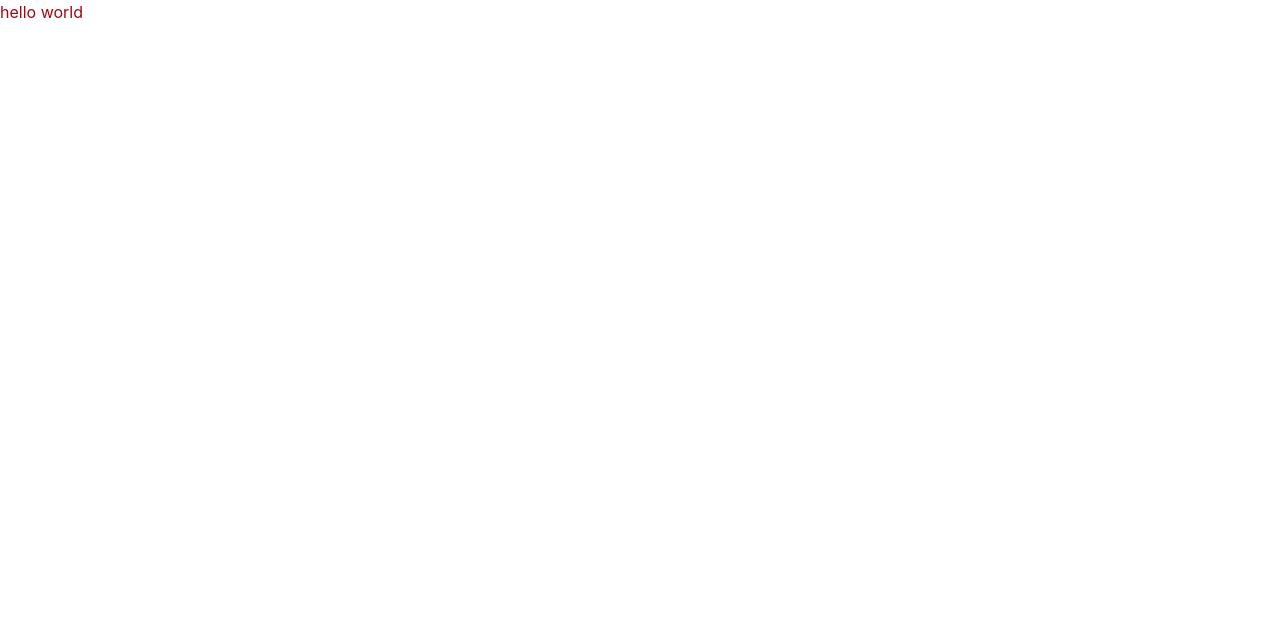
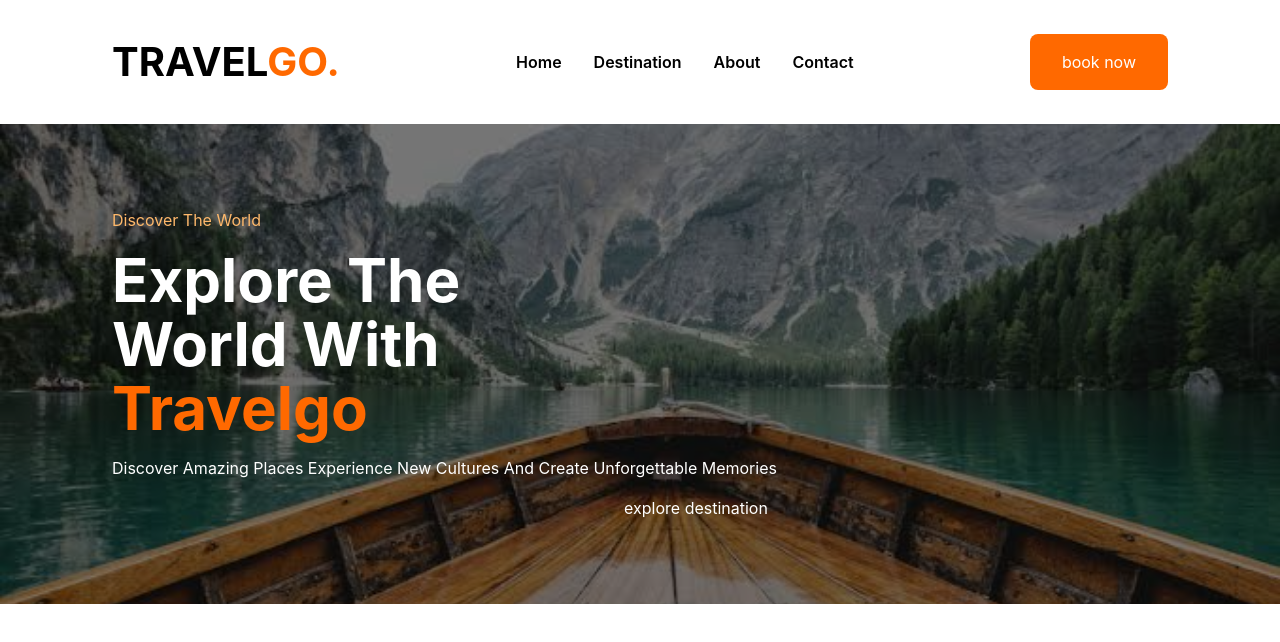
Before and after one commit to aymane-marki/TravelGo, a website: page index.html in a window 1280 px wide. Drawn offline with Linux system fonts and the light colour scheme.

Commit message:
add header and main section to index.html; include multiple images

```diff
--- a/index.html
+++ b/index.html
@@ -6,8 +6,35 @@
     <title>Document</title>
     <link rel="stylesheet" href="./public/css/output.css">
 </head>
-<body>
-    <h1 class="text-red-800 "> hello world</h1>
+<body class="font-['Arial',sans-serif'] capitalize">
+    <!-- header -->
+    <header class="flex justify-between items-center px-[7rem] py-[2rem]">
+        <div class="">
+            <p class="text-[40px] font-bold uppercase">travel<span class="text-orange-500">go.</span></p>
+        </div>
 
+        <nav class=" flex gap-[2rem] font-semibold">
+            <a href="">home</a>
+            <a href="">destination</a>
+            <a href="">about</a>
+            <a href="">contact</a>
+        </nav>
+
+        <div>
+            <button class="bg-orange-500 text-white px-[2rem] py-[1rem] rounded-[8px]">book now</button>
+        </div>
+    </header>
+    <!-- main -->
+    <main>
+        <!-- first section -->
+        <section class="bg-[url(/public/images/images.png)] w-full h-[60vh] bg-no-repeat bg-cover bg-center">
+            <div class="w-full h-full bg-black/50 flex flex-col justify-center pl-[7rem] gap-[1rem]">
+                <span class="text-orange-300">discover the world</span>
+                <h1 class="text-white text-6xl font-bold w-[40%] leading-16">explore the world with <span class="text-orange-500">travelgo</span></h1>
+                <p class="text-white">discover amazing places experience new cultures and create unforgettable memories</p>
+                <button class="text-white">explore destination</button>
+            </div>
+        </section>
+    </main>
 </body>
 </html>
```
Also changed, not shown: public/css/output.css, public/images/images (1).png (renamed from public/images/images (1).jfif), public/images/images (2).png (renamed from public/images/images (2).jfif), public/images/images.png (renamed from public/images/images.jfif), public/images/indo.png (renamed from public/images/indo.jfif), public/images/travel.png (renamed from public/images/travel.jfif).
